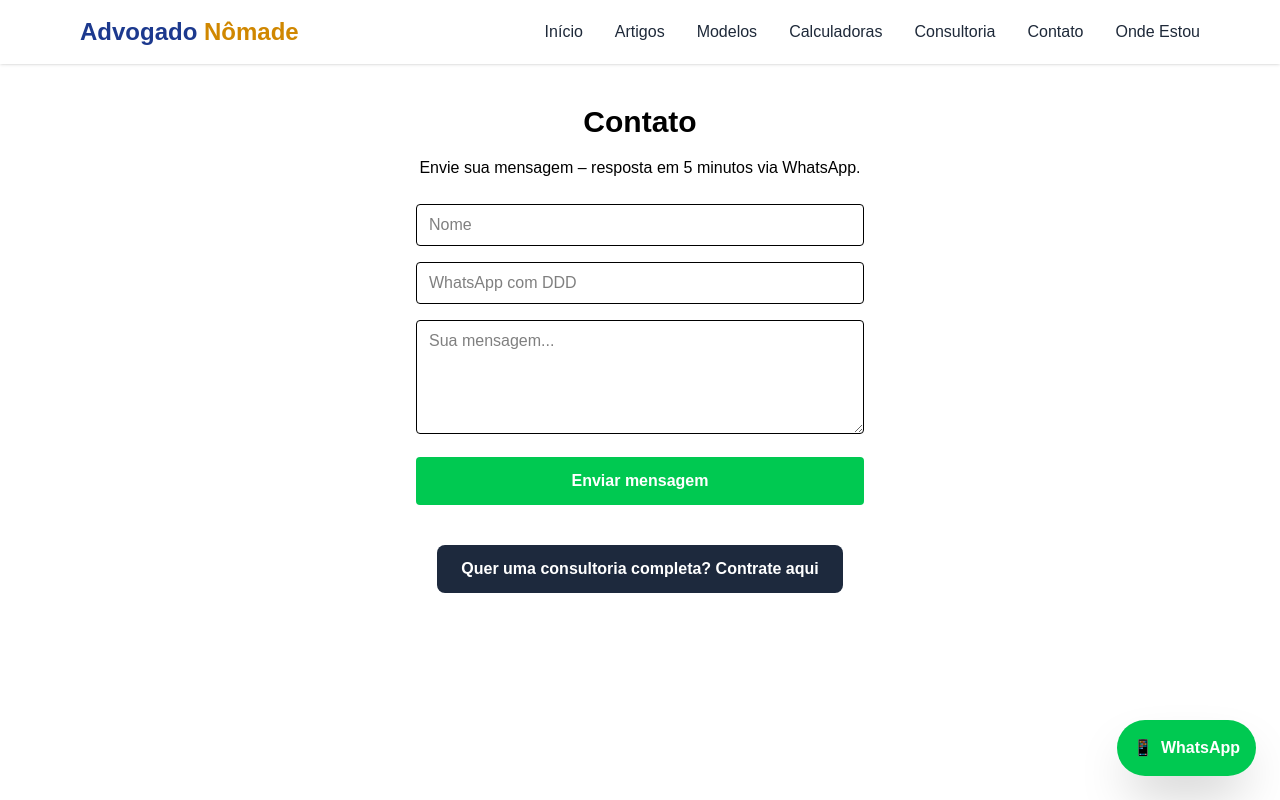
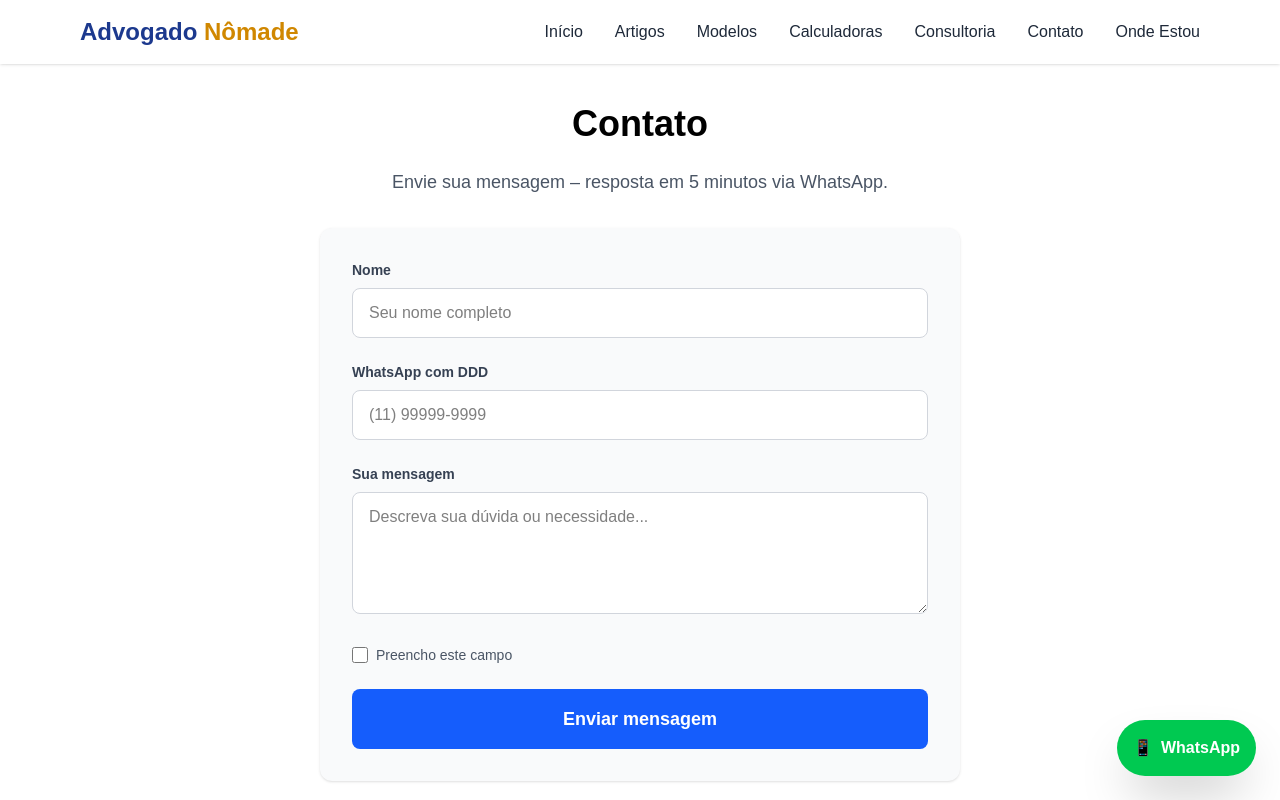
Before and after one commit to mestrereginaldo-site/advogadonomade1, a Next.js app: page /contato in a window 1280 px wide. Shown: the top 800 px of the page. Built offline with nearby package versions, Linux system fonts and the light colour scheme.

Commit message:
Update page.tsx

```diff
--- a/app/contato/page.tsx
+++ b/app/contato/page.tsx
@@ -1,34 +1,84 @@
 "use client";
 
 export default function Contato() {
+  const handleSubmit = (e: React.FormEvent<HTMLFormElement>) => {
+    e.preventDefault();
+    const form = e.currentTarget;
+    const nome = (form.elements.namedItem("nome") as HTMLInputElement).value;
+    const whatsapp = (form.elements.namedItem("whatsapp") as HTMLInputElement).value;
+    const mensagem = (form.elements.namedItem("mensagem") as HTMLTextAreaElement).value;
+
+    const msg = `Olá, gostaria de mais informações.%0A%0ANome: ${nome}%0AWhatsApp: ${whatsapp}%0AMensagem: ${mensagem}`;
+    window.open(`https://wa.me/71986482241?text=${msg}`, "_blank");
+  };
+
   return (
     <main className="min-h-screen bg-white text-black">
-      <div className="max-w-3xl mx-auto px-4 py-10 text-center">
-        <h1 className="text-3xl font-bold mb-4">Contato</h1>
-        <p className="mb-6">Envie sua mensagem – resposta em 5 minutos via WhatsApp.</p>
+      <div className="max-w-2xl mx-auto px-4 py-10">
+        <h1 className="text-3xl md:text-4xl font-bold mb-6 text-center">Contato</h1>
+        <p className="text-lg text-gray-600 mb-8 text-center">
+          Envie sua mensagem – resposta em 5 minutos via WhatsApp.
+        </p>
 
-        <form
-          onSubmit={(e) => {
-            e.preventDefault();
-            const form = e.currentTarget;
-            const nome = (form.elements.namedItem("nome") as HTMLInputElement).value;
-            const whatsapp = (form.elements.namedItem("whatsapp") as HTMLInputElement).value;
-            const mensagem = (form.elements.namedItem("mensagem") as HTMLTextAreaElement).value;
-            window.open(`https://wa.me/71986482241?text=${nome}%0A${whatsapp}%0A${mensagem}`, "_blank");
-          }}
-          className="max-w-md mx-auto space-y-4"
-        >
-          <input name="nome" type="text" required placeholder="Nome" className="w-full px-3 py-2 border rounded" />
-          <input name="whatsapp" type="tel" required placeholder="WhatsApp com DDD" className="w-full px-3 py-2 border rounded" />
-          <textarea name="mensagem" required rows={4} placeholder="Sua mensagem..." className="w-full px-3 py-2 border rounded" />
-          <button type="submit" className="w-full bg-green-500 hover:bg-green-600 text-white font-semibold py-3 rounded">
+        <form onSubmit={handleSubmit} className="space-y-6 bg-gray-50 rounded-xl p-8 shadow-sm">
+          <div>
+            <label className="block text-sm font-semibold text-gray-700 mb-2">Nome</label>
+            <input
+              name="nome"
+              required
+              className="w-full px-4 py-3 border border-gray-300 rounded-lg bg-white text-black focus:ring-2 focus:ring-blue-500 focus:border-transparent"
+              placeholder="Seu nome completo"
+            />
+          </div>
+
+          <div>
+            <label className="block text-sm font-semibold text-gray-700 mb-2">WhatsApp com DDD</label>
+            <input
+              name="whatsapp"
+              type="tel"
+              required
+              className="w-full px-4 py-3 border border-gray-300 rounded-lg bg-white text-black focus:ring-2 focus:ring-blue-500 focus:border-transparent"
+              placeholder="(11) 99999-9999"
+            />
+          </div>
+
+          <div>
+            <label className="block text-sm font-semibold text-gray-700 mb-2">Sua mensagem</label>
+            <textarea
+              name="mensagem"
+              required
+              rows={4}
+              className="w-full px-4 py-3 border border-gray-300 rounded-lg bg-white text-black focus:ring-2 focus:ring-blue-500 focus:border-transparent"
+              placeholder="Descreva sua dúvida ou necessidade..."
+            />
+          </div>
+
+          <div className="flex items-center">
+            <input
+              type="checkbox"
+              required
+              className="w-4 h-4 text-blue-600 bg-gray-100 border-gray-300 rounded focus:ring-blue-500 focus:ring-2"
+            />
+            <label className="ml-2 text-sm text-gray-600">
+              Preencho este campo
+            </label>
+          </div>
+
+          <button
+            type="submit"
+            className="w-full bg-blue-600 hover:bg-blue-700 text-white font-bold py-4 px-6 rounded-lg transition duration-300 text-lg"
+          >
             Enviar mensagem
           </button>
         </form>
 
-        <div className="mt-10">
-          <a href="https://wa.me/71986482241" target="_blank" className="inline-block bg-slate-800 hover:bg-slate-900 text-white font-semibold py-3 px-6 rounded-lg">
-            Quer uma consultoria completa? Contrate aqui
+        <div className="mt-8 text-center">
+          <p className="text-gray-600 mb-4">Quer uma consultoria completa?</p>
+          <a
+            href="/consultoria"
+            className="inline-block bg-green-500 hover:bg-green-600 text-white font-semibold py-3 px-6 rounded-lg transition duration-300"
+          >
+            Contrate aqui
           </a>
         </div>
       </div>
```
